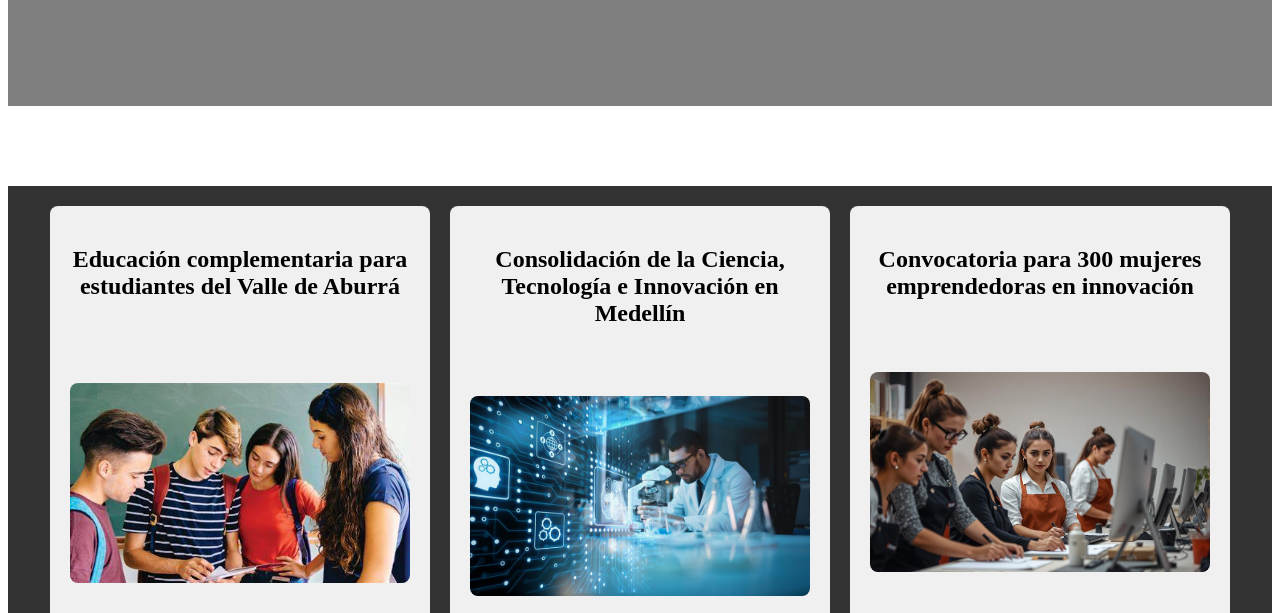
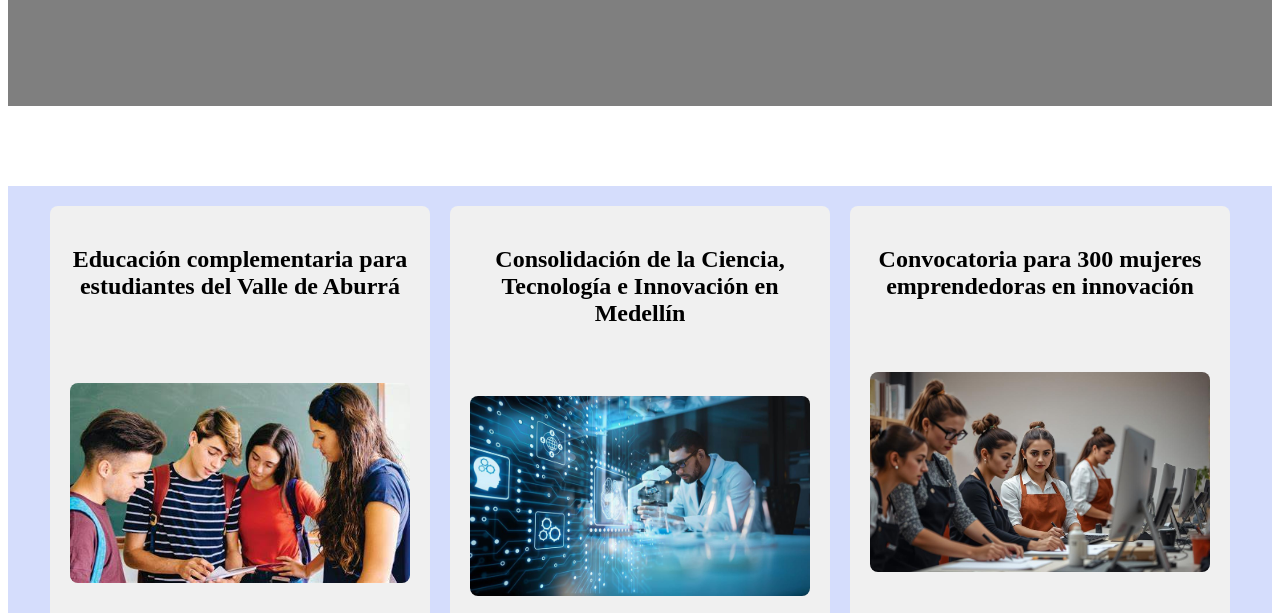
Before and after one commit to JulianCaldera/Prueba, a plain HTML site: page paginas/pdi.html in a window 1280 px wide. Shown: the part 266-879 px from the top of the page. Drawn offline with Linux system fonts and the light colour scheme.

Commit message:
Update estilos-pdi.css

```diff
--- a/css/estilos-pdi.css
+++ b/css/estilos-pdi.css
@@ -78,7 +78,7 @@ h1 {
 
 /* Card flip effect */
 .contenedor {
-    background-color: #333;
+    background-color: #d5ddfc;
     display: flex;
     flex-wrap: wrap;
     gap: 20px;
```
